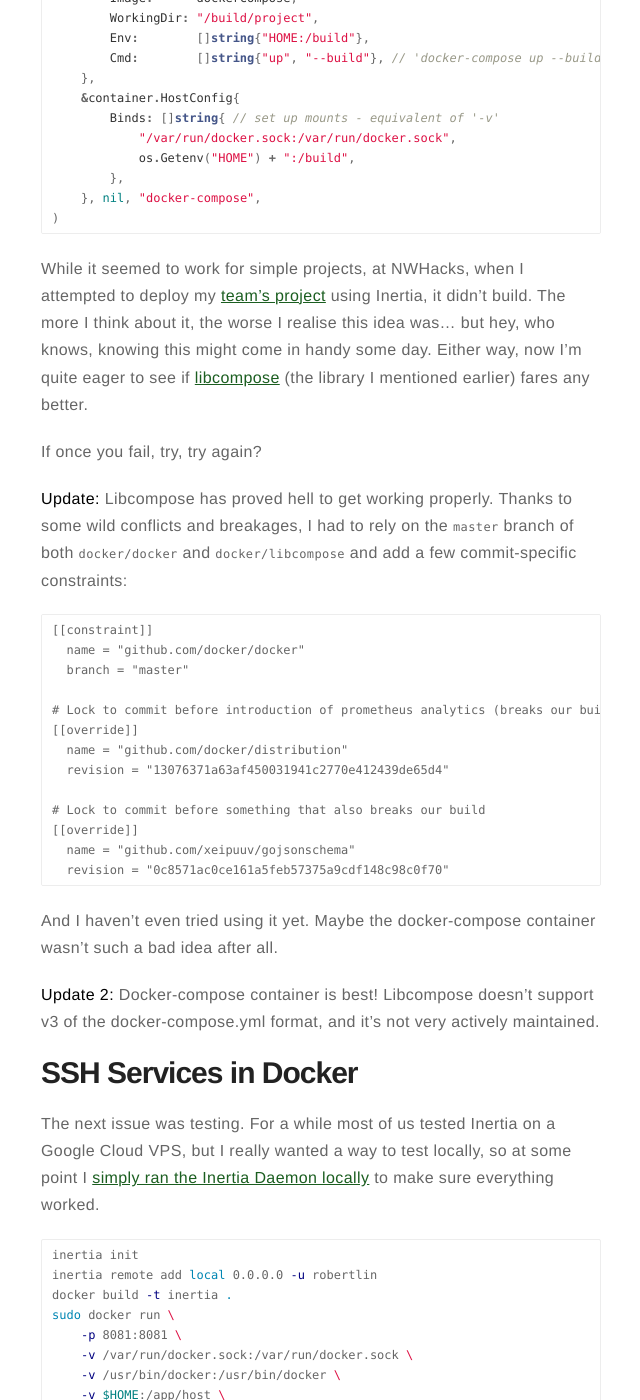
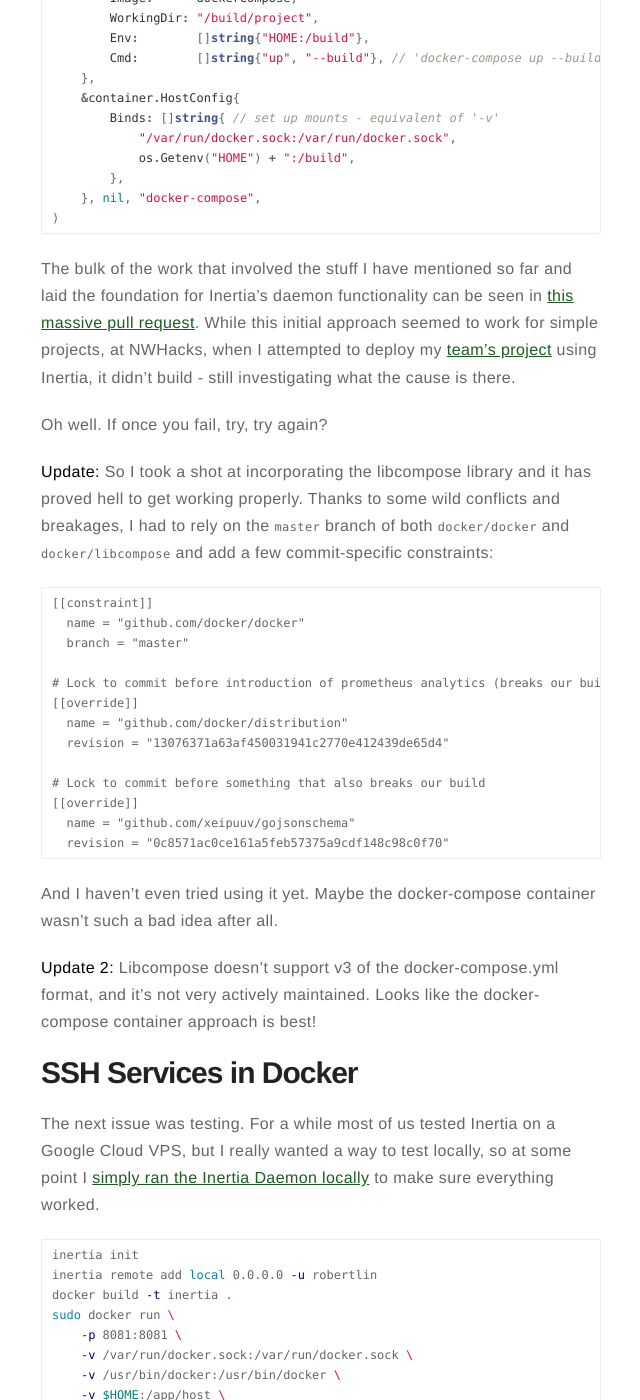
Before and after one commit to bobheadxi/bobheadxi.github.io, a Jekyll site: the page built from _posts/2018-2-15-dockerception.md, in a window 1280 px wide and 1400 px high, scrolled down 4972 px. Shown: the whole window, without its empty margins (319-959 px from the left). Built offline with Jekyll 4.4.1, drawn with Linux system fonts in a browser that asks for light colours; emoji names are drawn with the system emoji font.

Commit message:
Inertia summary; post updates

````diff
--- a/_posts/2018-2-15-dockerception.md
+++ b/_posts/2018-2-15-dockerception.md
@@ -146,11 +146,11 @@
 )
 ```
 
-While it seemed to work for simple projects, at NWHacks, when I attempted to deploy my [team's project](https://bobheadxi.github.io/borrow-me/) using Inertia, it didn't build. The more I think about it, the worse I realise this idea was... but hey, who knows, knowing this might come in handy some day. Either way, now I'm quite eager to see if [libcompose](https://github.com/docker/libcompose) (the library I mentioned earlier) fares any better.
+The bulk of the work that involved the stuff I have mentioned so far and laid the foundation for Inertia's daemon functionality can be seen in [this massive pull request](https://github.com/ubclaunchpad/inertia/pull/30). While this initial approach seemed to work for simple projects, at NWHacks, when I attempted to deploy my [team's project](https://bobheadxi.github.io/borrow-me/) using Inertia, it didn't build - still investigating what the cause is there.
 
-If once you fail, try, try again?
+Oh well. If once you fail, try, try again?
 
-**Update:** Libcompose has proved hell to get working properly. Thanks to some wild conflicts and breakages, I had to rely on the `master` branch of both `docker/docker` and `docker/libcompose` and add a few commit-specific constraints:
+**Update:** So I took a shot at incorporating the libcompose library and it has proved hell to get working properly. Thanks to some wild conflicts and breakages, I had to rely on the `master` branch of both `docker/docker` and `docker/libcompose` and add a few commit-specific constraints:
 
 ```
 [[constraint]]
@@ -170,7 +170,7 @@
 
 And I haven't even tried using it yet. Maybe the docker-compose container wasn't such a bad idea after all.
 
-**Update 2:** Docker-compose container is best! Libcompose doesn't support v3 of the docker-compose.yml format, and it's not very actively maintained.
+**Update 2:** Libcompose doesn't support v3 of the docker-compose.yml format, and it's not very actively maintained. Looks like the docker-compose container approach is best!
 
 # SSH Services in Docker
 
````
Also changed, not shown: _posts/2018-1-29-inertia.md (+7 -2 lines), _posts/2018-2-25-inertia-logo.md (+0 -8 lines).
